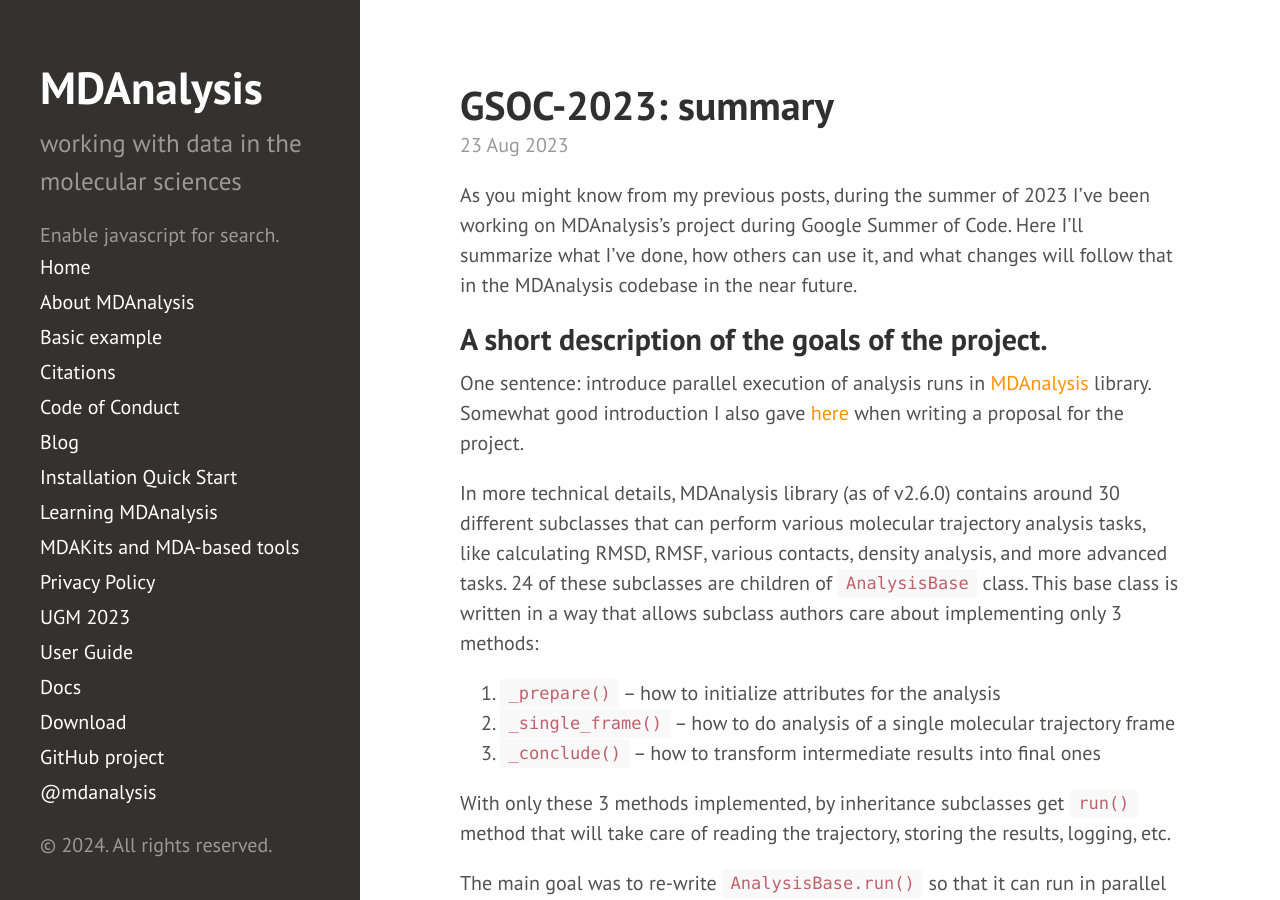
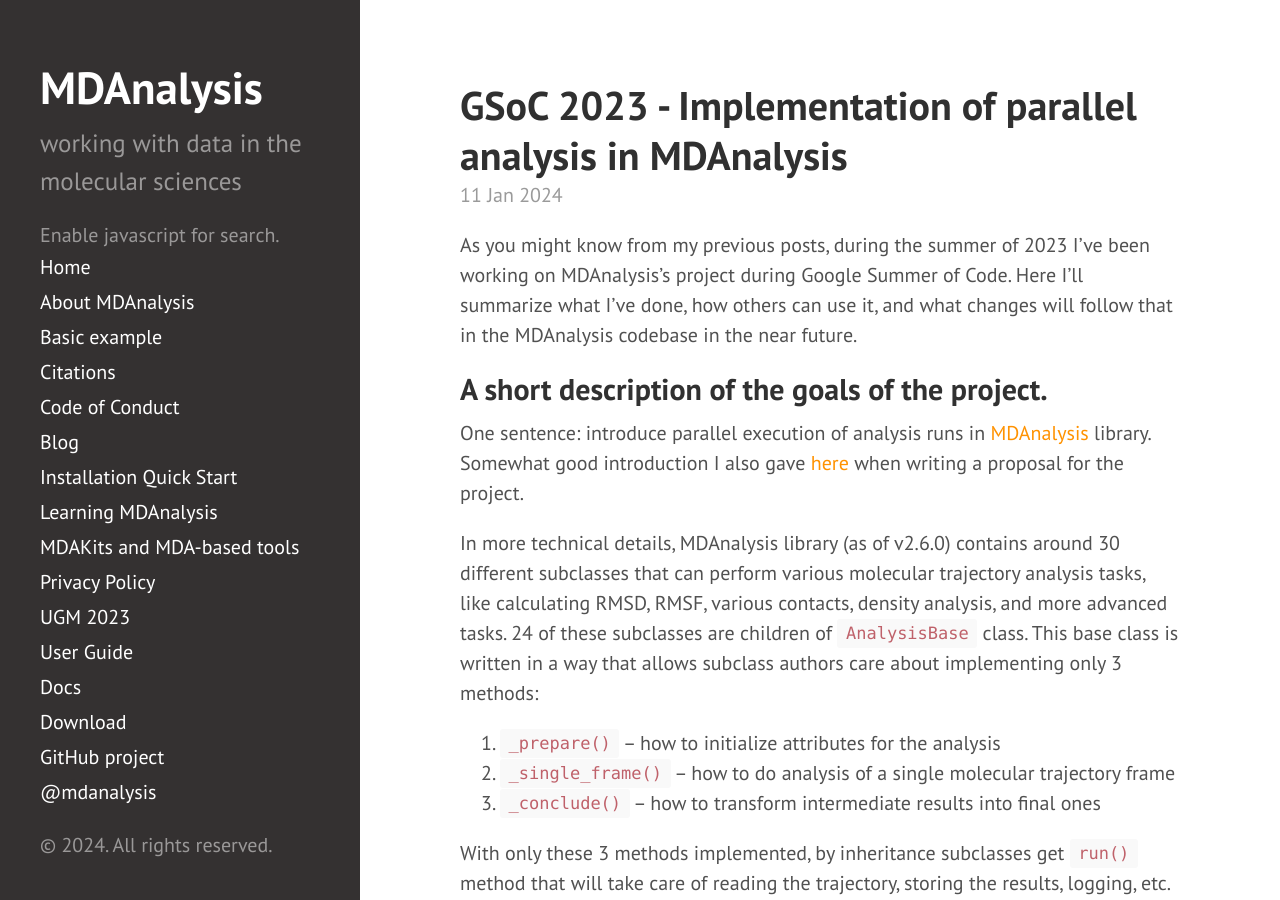
Before and after one commit to MDAnalysis/MDAnalysis.github.io, a Jekyll site: the page built from _posts/2024-01-11-gsoc2023_marinegor.md, in a window 1280 px wide and 900 px high. Built offline with Jekyll 4.4.1, drawn with Linux system fonts in a browser that asks for light colours; our own code applies the rules of GitHub Pages for plain Markdown files; comment, search, counter and statistics services are not loaded.

Commit message:
Format Egor's blog post

```diff
--- a/_posts/2024-01-11-gsoc2023_marinegor.md
+++ b/_posts/2024-01-11-gsoc2023_marinegor.md
@@ -1,13 +1,6 @@
 ---
-title: 'GSOC-2023: summary'
-date: 2023-08-23
-permalink: /posts/2023/06/gsoc-summary
-tags:
-  - gsoc
-  - coding
-  - mdanalysis
-  - clean code
-  - projects
+layout: post
+title: GSoC 2023 - Implementation of parallel analysis in MDAnalysis
 ---
 
 As you might know from my previous posts, during the summer of 2023 I've been working on MDAnalysis's project during Google Summer of Code. Here I'll summarize what I've done, how others can use it, and what changes will follow that in the MDAnalysis codebase in the near future.
```
Also changed, not shown: other parts of _posts/2024-01-11-gsoc2023_marinegor.md (+3 -0 lines).
